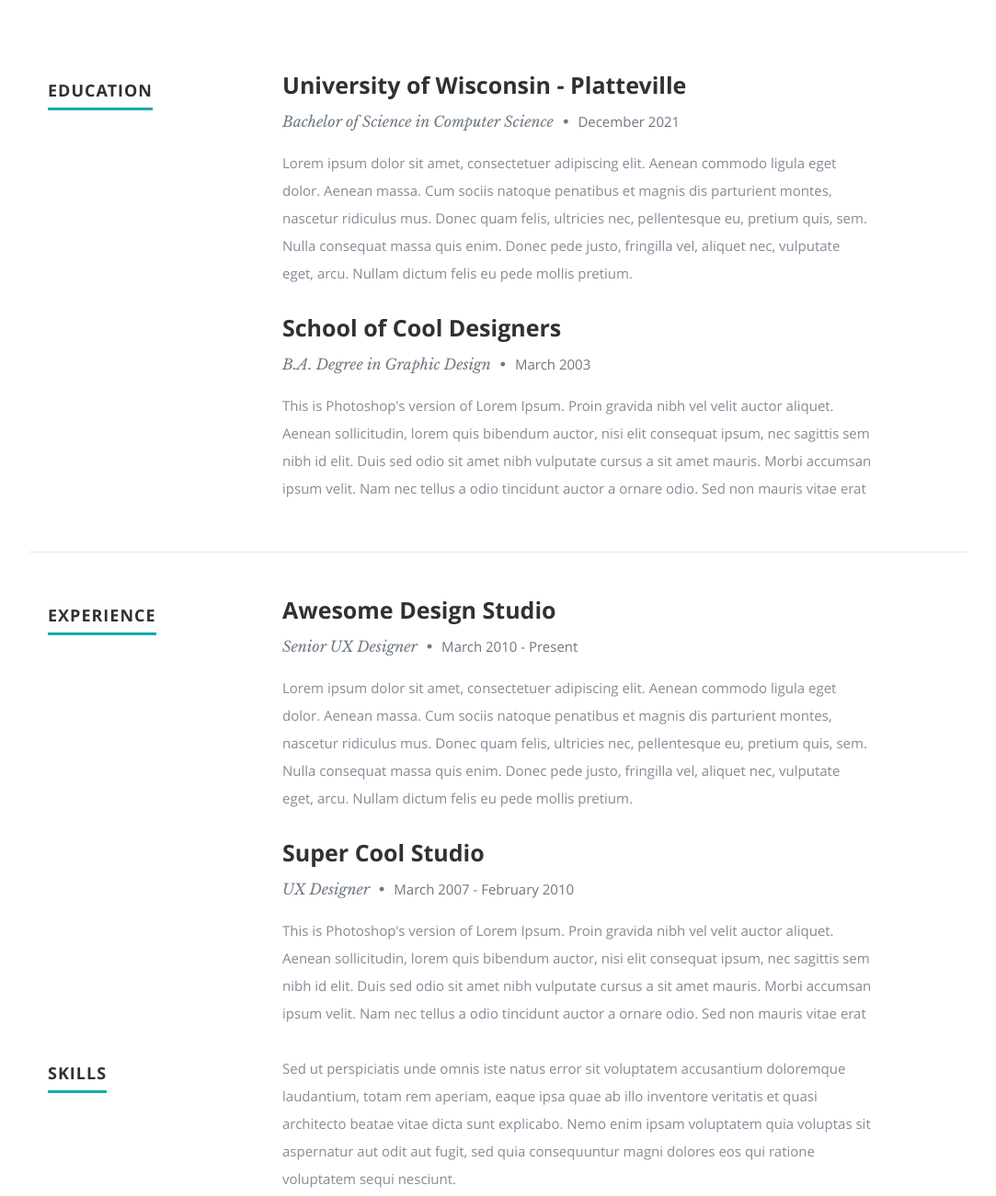
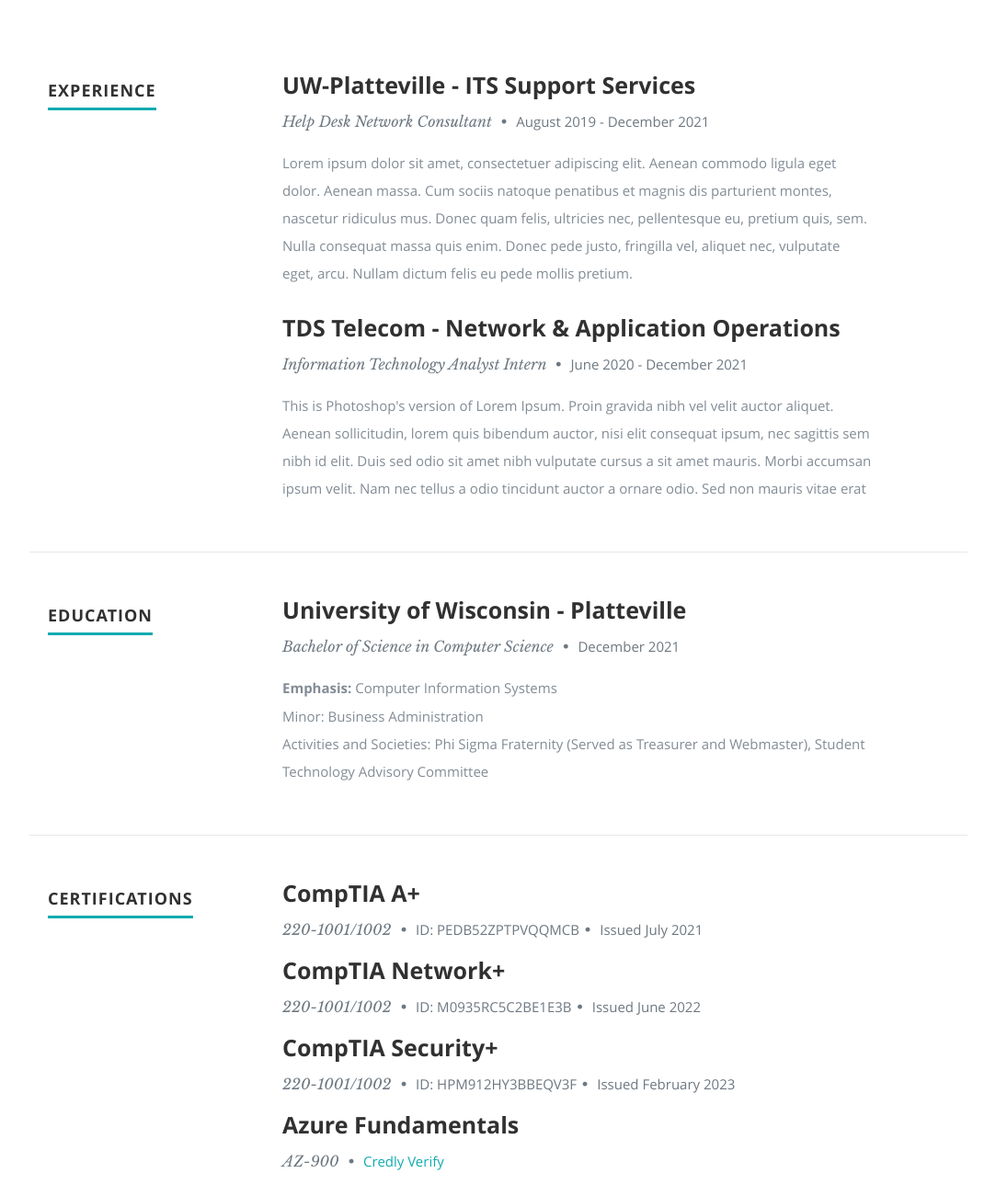
Before and after one commit to RyanCoplien/Azure-Cloud-Resume-Challenge, a plain HTML site: page src/index.html in a window 1280 px wide. Shown: the part 1280-2581 px from the top of the page at 92% size, without its empty margins (98-1181 px from the left). Drawn offline with nearby package versions, Linux system fonts and the light colour scheme.

Commit message:
Significant Resume Edits

```diff
--- a/src/css/layout.css
+++ b/src/css/layout.css
@@ -261,7 +261,7 @@ ul#nav li.current a { color: #F06000; }
 #resume .header-col { padding-top: 9px; }
 #resume .main-col { padding-right: 10%; }
 
-.education, .work {
+.education, .experience {
    margin-bottom: 48px;
    padding-bottom: 24px;
    border-bottom: 1px solid #E8E8E8;
@@ -277,6 +277,10 @@ ul#nav li.current a { color: #F06000; }
    margin-left: 5px;
 }
 #resume .date {
+   font: 15px/24px 'opensans-regular', sans-serif;
+   margin-top: 6px;
+}
+#resume .certID {
    font: 15px/24px 'opensans-regular', sans-serif;
    margin-top: 6px;
 }
--- a/src/index.html
+++ b/src/index.html
@@ -132,6 +132,58 @@
    ================================================== -->
    <section id="resume">
 
+
+      <!-- Experience
+      ----------------------------------------------- -->
+      <div class="row experience">
+
+         <div class="three columns header-col">
+            <h1><span>Experience</span></h1>
+         </div>
+
+         <div class="nine columns main-col">
+
+            <div class="row item">
+
+               <div class="twelve columns">
+
+                  <h3>UW-Platteville - ITS Support Services</h3>
+                  <p class="info">Help Desk Network Consultant <span>&bull;</span> <em class="date">August 2019 - December 2021</em></p>
+
+                  <p>
+                  Lorem ipsum dolor sit amet, consectetuer adipiscing elit. Aenean commodo ligula eget dolor. Aenean massa.
+                  Cum sociis natoque penatibus et magnis dis parturient montes, nascetur ridiculus mus. Donec quam felis,
+                  ultricies nec, pellentesque eu, pretium quis, sem. Nulla consequat massa quis enim.
+                  Donec pede justo, fringilla vel, aliquet nec, vulputate eget, arcu. Nullam dictum felis eu pede mollis pretium.
+                  </p>
+
+               </div>
+
+            </div> <!-- item end -->
+
+            <div class="row item">
+
+               <div class="twelve columns">
+
+                  <h3>TDS Telecom - Network & Application Operations</h3>
+                  <p class="info">Information Technology Analyst Intern <span>&bull;</span> <em class="date">June 2020 - December 2021</em></p>
+
+                  <p>
+                  This is Photoshop's version  of Lorem Ipsum. Proin gravida nibh vel velit auctor aliquet.
+                  Aenean sollicitudin, lorem quis bibendum auctor, nisi elit consequat ipsum, nec sagittis sem
+                  nibh id elit. Duis sed odio sit amet nibh vulputate cursus a sit amet mauris. Morbi accumsan
+                  ipsum velit. Nam nec tellus a odio tincidunt auctor a ornare odio. Sed non  mauris vitae erat
+                  </p>
+
+               </div>
+
+            </div> <!-- item end -->
+
+         </div> <!-- main-col end -->
+
+      </div> <!-- End Experience -->
+
+
       <!-- Education
       ----------------------------------------------- -->
       <div class="row education">
@@ -150,17 +202,16 @@
                   <p class="info">Bachelor of Science in Computer Science <span>&bull;</span> <em class="date">December 2021</em></p>
 
                   <p>
-                  Lorem ipsum dolor sit amet, consectetuer adipiscing elit. Aenean commodo ligula eget dolor. Aenean massa.
-                  Cum sociis natoque penatibus et magnis dis parturient montes, nascetur ridiculus mus. Donec quam felis,
-                  ultricies nec, pellentesque eu, pretium quis, sem. Nulla consequat massa quis enim.
-                  Donec pede justo, fringilla vel, aliquet nec, vulputate eget, arcu. Nullam dictum felis eu pede mollis pretium.
+                  <strong>Emphasis:</strong> Computer Information Systems <br>
+                  Minor: Business Administration <br>
+                  Activities and Societies: Phi Sigma Fraternity (Served as Treasurer and Webmaster), Student Technology Advisory Committee
                   </p>
 
                </div>
 
             </div> <!-- item end -->
 
-            <div class="row item">
+            <!-- <div class="row item">
 
                <div class="twelve columns">
 
@@ -183,12 +234,12 @@
       </div> <!-- End Education -->
 
 
-      <!-- Experience
+      <!-- Certifications
       ----------------------------------------------- -->
-      <div class="row experience">
+      <div class="row certification">
 
          <div class="three columns header-col">
-            <h1><span>Experience</span></h1>
+            <h1><span>Certifications</span></h1>
          </div>
 
          <div class="nine columns main-col">
@@ -197,15 +248,8 @@
 
                <div class="twelve columns">
 
-                  <h3>Awesome Design Studio</h3>
-                  <p class="info">Senior UX Designer <span>&bull;</span> <em class="date">March 2010 - Present</em></p>
-
-                  <p>
-                  Lorem ipsum dolor sit amet, consectetuer adipiscing elit. Aenean commodo ligula eget dolor. Aenean massa.
-                  Cum sociis natoque penatibus et magnis dis parturient montes, nascetur ridiculus mus. Donec quam felis,
-                  ultricies nec, pellentesque eu, pretium quis, sem. Nulla consequat massa quis enim.
-                  Donec pede justo, fringilla vel, aliquet nec, vulputate eget, arcu. Nullam dictum felis eu pede mollis pretium.
-                  </p>
+                  <h3>CompTIA A+</h3>
+                  <p class="info">220-1001/1002 <span>&bull;</span> <em class="certID">ID: PEDB52ZPTPVQQMCB</em><span>&bull;</span> <em class="date">Issued July 2021</em></p>
 
                </div>
 
@@ -215,44 +259,37 @@
 
                <div class="twelve columns">
 
-                  <h3>Super Cool Studio</h3>
-                  <p class="info">UX Designer <span>&bull;</span> <em class="date">March 2007 - February 2010</em></p>
-
-                  <p>
-                  This is Photoshop's version  of Lorem Ipsum. Proin gravida nibh vel velit auctor aliquet.
-                  Aenean sollicitudin, lorem quis bibendum auctor, nisi elit consequat ipsum, nec sagittis sem
-                  nibh id elit. Duis sed odio sit amet nibh vulputate cursus a sit amet mauris. Morbi accumsan
-                  ipsum velit. Nam nec tellus a odio tincidunt auctor a ornare odio. Sed non  mauris vitae erat
-                  </p>
+                  <h3>CompTIA Network+</h3>
+                  <p class="info">220-1001/1002 <span>&bull;</span> <em class="certID">ID: M0935RC5C2BE1E3B</em><span>&bull;</span> <em class="date">Issued June 2022</em></p>
 
                </div>
 
             </div> <!-- item end -->
 
-         </div> <!-- main-col end -->
+            <div class="row item">
 
-      </div> <!-- End Experience -->
+               <div class="twelve columns">
 
+                  <h3>CompTIA Security+</h3>
+                  <p class="info">220-1001/1002 <span>&bull;</span> <em class="certID">ID: HPM912HY3BBEQV3F</em><span>&bull;</span> <em class="date">Issued February 2023</em></p>
 
-      <!-- Skills
-      ----------------------------------------------- -->
-      <div class="row skill">
+               </div>
 
-         <div class="three columns header-col">
-            <h1><span>Skills</span></h1>
-         </div>
+            </div> <!-- item end -->
 
-         <div class="nine columns main-col">
+            <div class="row item">
 
-            <p>Sed ut perspiciatis unde omnis iste natus error sit voluptatem accusantium doloremque laudantium, totam rem aperiam,
-            eaque ipsa quae ab illo inventore veritatis et quasi architecto beatae vitae dicta sunt explicabo. Nemo enim ipsam
-            voluptatem quia voluptas sit aspernatur aut odit aut fugit, sed quia consequuntur magni dolores eos qui ratione
-            voluptatem sequi nesciunt.
-            </p>
+               <div class="twelve columns">
 
-				<div class="bars">
+                  <h3>Azure Fundamentals</h3>
+                  <p class="info">AZ-900 <span>&bull;</span> <em class="certID"> <a href="https://www.credly.com/badges/94eca91b-9d11-4a7e-859b-763cc9f66e48/public_url" target="_blank">Credly Verify</a></em></p>
 
-				   <ul class="skills">
+               </div>
+
+            </div> <!-- item end -->
+				<!-- <div class="bars">
+
+				   <ul class="certifications">
 					   <li><span class="bar-expand photoshop"></span><em>Photoshop</em></li>
                   <li><span class="bar-expand illustrator"></span><em>Illustrator</em></li>
 						<li><span class="bar-expand wordpress"></span><em>Wordpress</em></li>
@@ -261,11 +298,11 @@
                   <li><span class="bar-expand jquery"></span><em>jQuery</em></li>
 					</ul>
 
-				</div><!-- end skill-bars -->
+				</div><!-- end certification-bars -->
 
 			</div> <!-- main-col end -->
 
-      </div> <!-- End skills -->
+      </div> <!-- End certifications -->
 
    </section> <!-- Resume Section End-->
 
```
